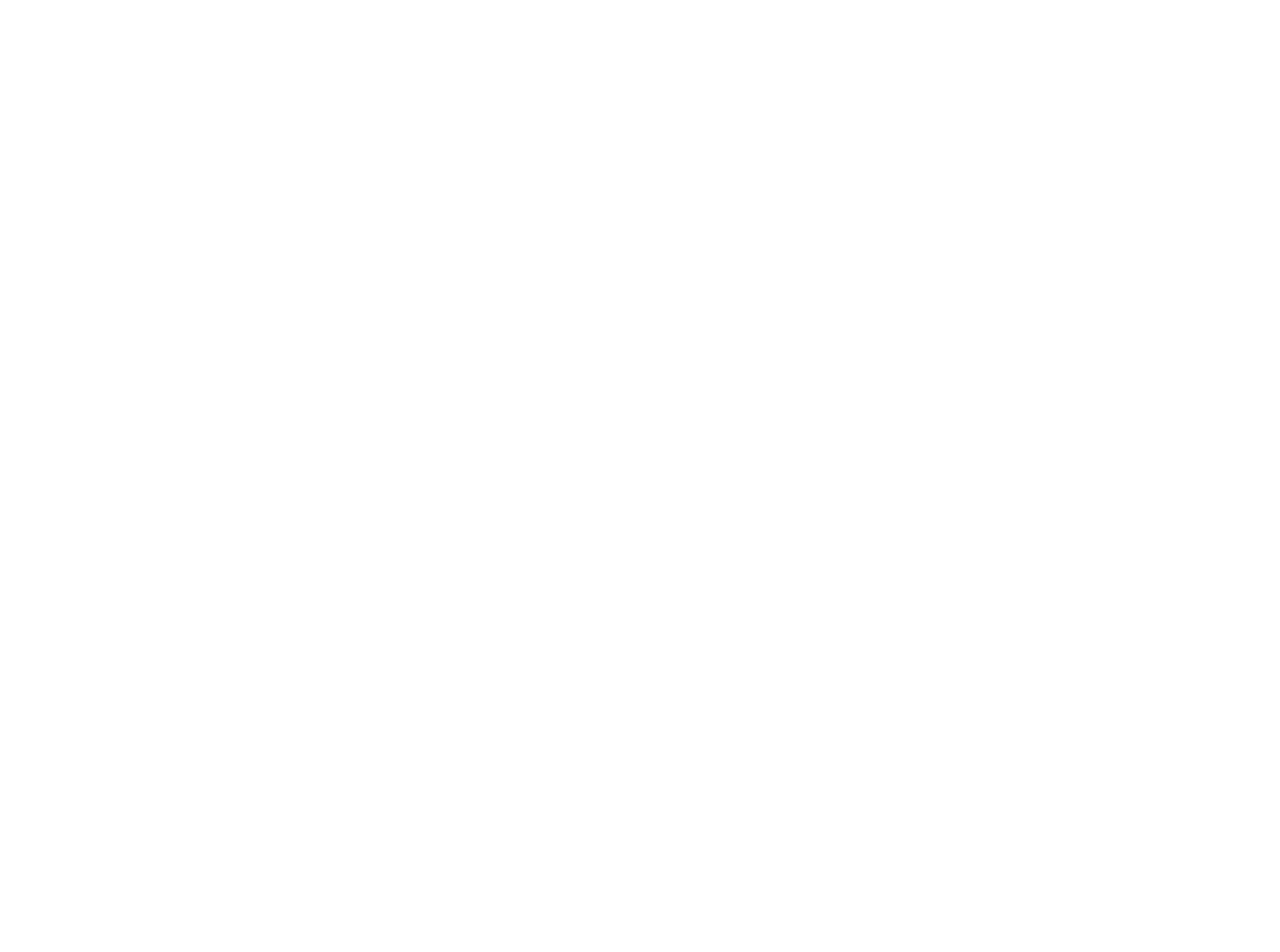
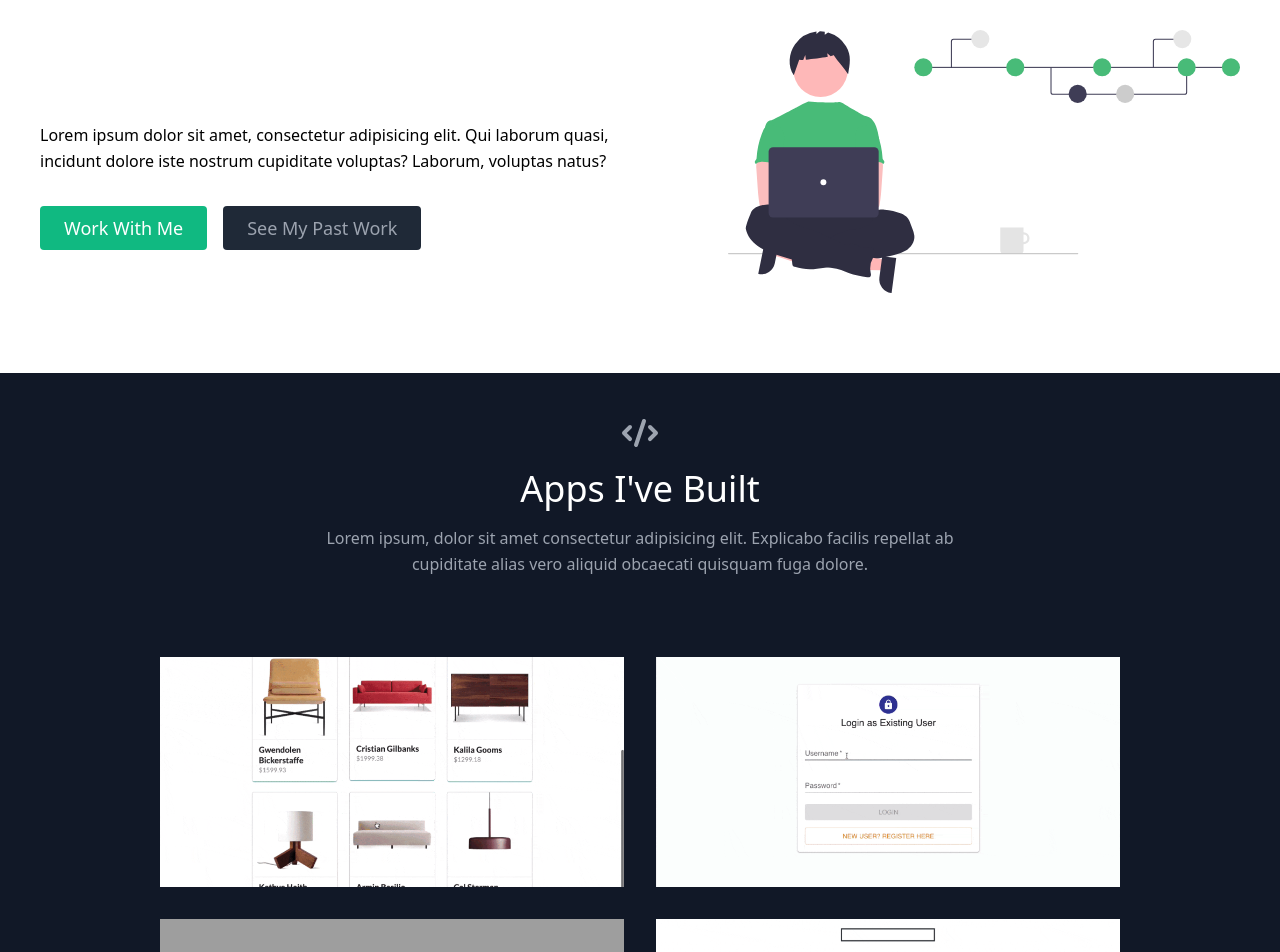
Before and after one commit to lucawic/reactportfolio, a React (Create React App) app in the folder reactportfolio/: page / in a window 1280 px wide. Shown: the part 120-1072 px from the top of the page. Before the commit the page ends 800 px from the top, so only its background shows below. Built offline with nearby package versions, Linux system fonts and the light colour scheme; grey boxes are pictures that could not be loaded.

Commit message:
starting About and Projects pages

```diff
--- a/reactportfolio/package.json
+++ b/reactportfolio/package.json
@@ -5,6 +5,7 @@
   "dependencies": {
     "@craco/craco": "^5.9.0",
     "@heroicons/react": "^1.0.1",
+    "bootstrap": "^5.1.3",
     "react": "^17.0.2",
     "react-dom": "^17.0.2",
     "react-scripts": "^1.1.5"
--- a/reactportfolio/src/App.js
+++ b/reactportfolio/src/App.js
@@ -1,5 +1,20 @@
 import React from "react";
+import About from "./components/About";
+import Contact from "./components/Contact";
+import Navbar from "./components/Navbar";
+import Projects from "./components/Projects";
+import Skills from "./components/Skills";
+import Testimonials from "./components/Testimonials";
 
 export default function App() {
-  return "App";
+  return (
+    <main className="text-gray-400 bg-gray-900 body-font">
+      <Navbar />
+      <About />
+      <Projects />
+      <Skills />
+      <Testimonials />
+      <Contact />
+    </main>
+  );
 }
--- /dev/null
+++ b/reactportfolio/src/components/About.js
@@ -0,0 +1,41 @@
+import React from "react";
+
+//React component to export this file to the APP
+export default function About () {
+    return (
+        <section id="about"><div className="container mx-auto flex px-10 py-20 md:flex-row flex-col items-center">
+        <div className="lg:flex-grow md:w-1/2 lg:pr-24 md:pr-16 flex flex-col md:items-start md:text-left mb-16 md:mb-0 items-center text-center">
+          <h1 className="title-font sm:text-4xl text-3xl mb-4 font-medium text-white">
+            Hi, I'm Lucas.
+            <br className="hidden lg:inline-block" />I build
+            apps.
+          </h1>
+          <p className="mb-8 leading-relaxed">
+            Lorem ipsum dolor sit amet, consectetur adipisicing elit. Qui
+            laborum quasi, incidunt dolore iste nostrum cupiditate voluptas?
+            Laborum, voluptas natus?
+          </p>
+          <div className="flex justify-center">
+            <a
+              href="#contact"
+              className="inline-flex text-white bg-green-500 border-0 py-2 px-6 focus:outline-none hover:bg-green-600 rounded text-lg">
+              Work With Me
+            </a>
+            <a
+              href="#projects"
+              className="ml-4 inline-flex text-gray-400 bg-gray-800 border-0 py-2 px-6 focus:outline-none hover:bg-gray-700 hover:text-white rounded text-lg">
+              See My Past Work
+            </a>
+          </div>
+        </div>
+        <div className="lg:max-w-lg lg:w-full md:w-1/2 w-5/6">
+          <img
+            className="object-cover object-center rounded"
+            alt="hero"
+            src="./coding.svg"
+          />
+        </div>
+      </div>
+</section>
+    )
+}
--- /dev/null
+++ b/reactportfolio/src/components/Contact.js
@@ -0,0 +1,2 @@
+//React component to export this file to the APP
+export default function Contact () {}
--- /dev/null
+++ b/reactportfolio/src/components/Navbar.js
@@ -0,0 +1,2 @@
+//React component to export this file to the APP
+export default function Navbar () {}
--- /dev/null
+++ b/reactportfolio/src/components/Projects.js
@@ -0,0 +1,49 @@
+import { CodeIcon } from "@heroicons/react/solid";
+import React from "react";
+import { projects } from "../data";
+
+//React component to export this file to the APP
+export default function Projects () {
+    return (
+        <section id="projects" className="text-gray-400 bg-gray-900 body-font">
+          <div className="container px-5 py-10 mx-auto text-center lg:px-40">
+            <div className="flex flex-col w-full mb-20">
+              <CodeIcon className="mx-auto inline-block w-10 mb-4" />
+              <h1 className="sm:text-4xl text-3xl font-medium title-font mb-4 text-white">
+                Apps I've Built
+              </h1>
+              <p className="lg:w-2/3 mx-auto leading-relaxed text-base">
+                Lorem ipsum, dolor sit amet consectetur adipisicing elit. Explicabo
+                facilis repellat ab cupiditate alias vero aliquid obcaecati quisquam
+                fuga dolore.
+              </p>
+            </div>
+            <div className="flex flex-wrap -m-4">
+              {projects.map((project) => (
+                <a
+                  href={project.link}
+                  key={project.image}
+                  className="sm:w-1/2 w-100 p-4">
+                  <div className="flex relative">
+                    <img
+                      alt="gallery"
+                      className="absolute inset-0 w-full h-full object-cover object-center"
+                      src={project.image}
+                    />
+                    <div className="px-8 py-10 relative z-10 w-full border-4 border-gray-800 bg-gray-900 opacity-0 hover:opacity-100">
+                      <h2 className="tracking-widest text-sm title-font font-medium text-green-400 mb-1">
+                        {project.subtitle}
+                      </h2>
+                      <h1 className="title-font text-lg font-medium text-white mb-3">
+                        {project.title}
+                      </h1>
+                      <p className="leading-relaxed">{project.description}</p>
+                    </div>
+                  </div>
+                </a>
+              ))}
+            </div>
+          </div>
+        </section>
+      );
+}
--- /dev/null
+++ b/reactportfolio/src/components/Skills.js
@@ -0,0 +1,2 @@
+//React component to export this file to the APP
+export default function Skills () {}
--- /dev/null
+++ b/reactportfolio/src/components/Testimonials.js
@@ -0,0 +1,2 @@
+//React component to export this file to the APP
+export default function Testimonials () {}
--- a/reactportfolio/src/index.js
+++ b/reactportfolio/src/index.js
@@ -1,11 +1,29 @@
 import React from 'react';
 import ReactDOM from 'react-dom';
 import './index.css';
-import App from './App';
+
+//import components
+import About from "./components/About";
+import Contact from "./components/Contact";
+import Navbar from "./components/Navbar";
+import Projects from "./components/Projects";
+import Skills from "./components/Skills";
+import Testimonials from "./components/Testimonials";
+
+function App() {
+  return (
+    <div>
+      <h1>My component</h1>
+    </div>
+  )
+}
 
 ReactDOM.render(
-  <React.StrictMode>
+  <React.Fragment>
     <App />
-  </React.StrictMode>,
+    <About />
+    <Projects />
+
+  </React.Fragment>,
   document.getElementById('root')
 );
```
Also changed, not shown: 2 other files (tests, documents, lock files or other folders).
